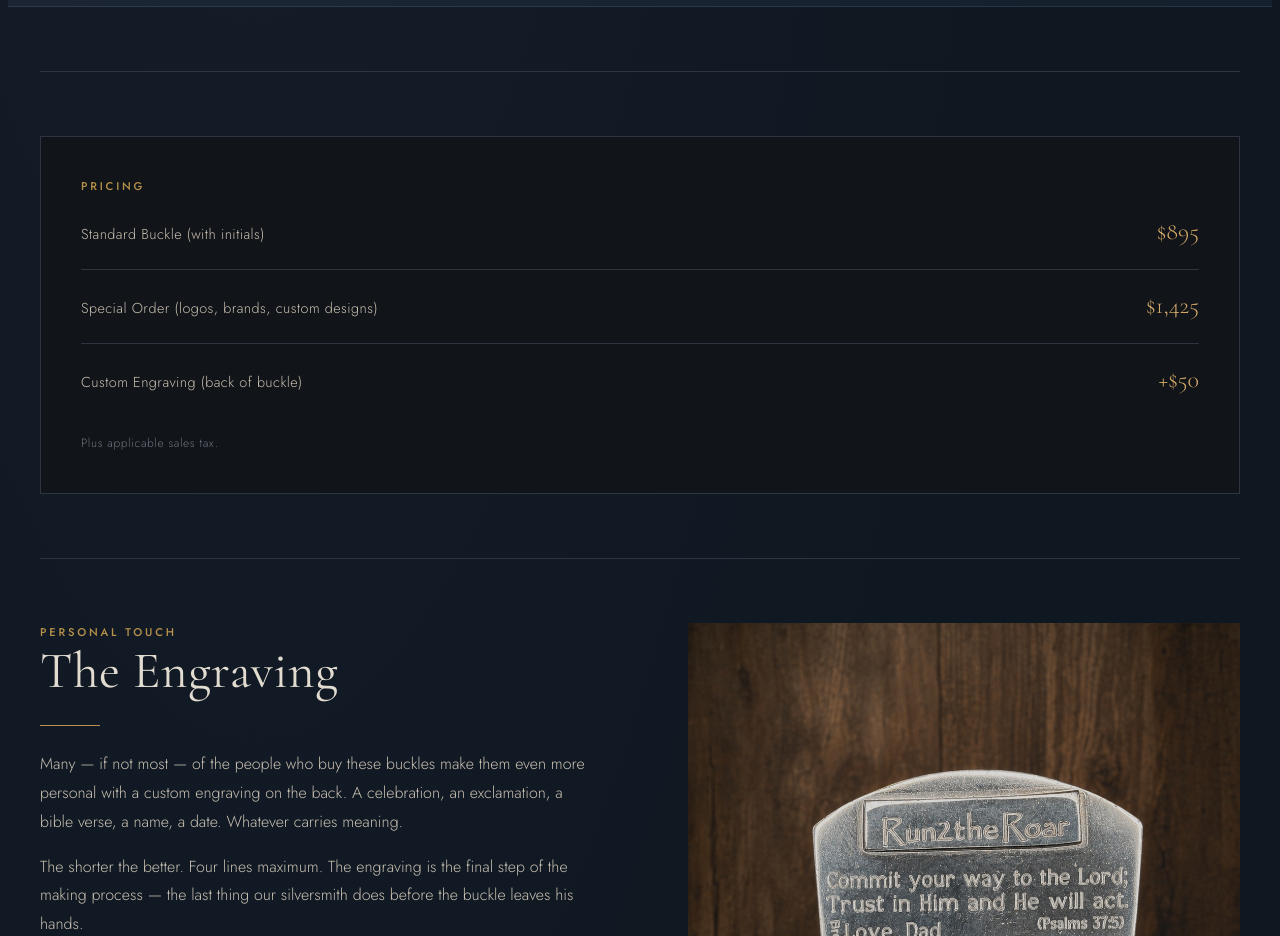
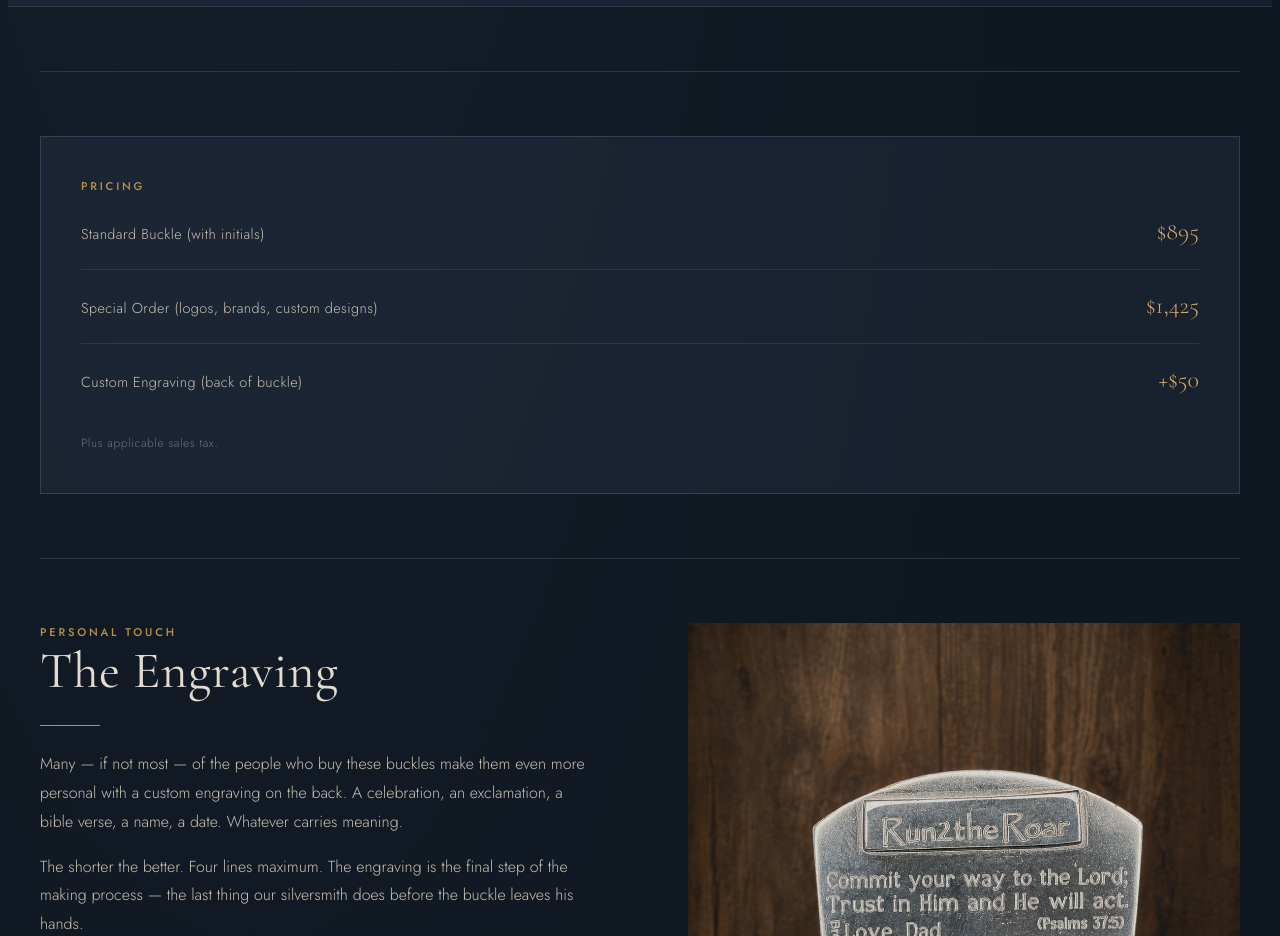
Before and after one commit to xanorchid-svg/bronco-buckle-company, a React (Vite) app: page /the-buckle in a window 1280 px wide. Shown: the part 1820-2756 px from the top of the page. Built offline with nearby package versions, Linux system fonts and the light colour scheme.

Commit message:
add steel blue tint to belt page and pricing/spec sections

```diff
--- a/src/pages/PageStyles.css
+++ b/src/pages/PageStyles.css
@@ -96,8 +96,8 @@
 
 /* ─── PRICING ───────────────────────────────── */
 .pricing-block {
-  background: var(--charcoal);
-  border: 1px solid var(--border);
+  background: rgba(148, 170, 222, 0.07);
+  border: 1px solid rgba(148, 170, 222, 0.2);
   padding: 2.5rem;
 }
 
@@ -106,7 +106,7 @@
   justify-content: space-between;
   align-items: baseline;
   padding: 1rem 0;
-  border-bottom: 1px solid var(--border);
+  border-bottom: 1px solid rgba(148, 170, 222, 0.15);
 }
 
 .pricing-row:last-of-type {
@@ -141,8 +141,8 @@
 }
 
 .belt-card {
-  background: var(--charcoal);
-  border: 1px solid var(--border);
+  background: rgba(148, 170, 222, 0.07);
+  border: 1px solid rgba(148, 170, 222, 0.2);
   padding: 2.5rem;
   transition: border-color 0.3s ease;
 }
--- a/src/pages/TheBelt.jsx
+++ b/src/pages/TheBelt.jsx
@@ -45,8 +45,9 @@ export default function TheBelt() {
         </div>
       </div>
 
-      <div className="section container">
-        <div className="section--steel two-col" style={{ padding: '3rem', margin: '0 -2rem 3rem', alignItems: 'center' }}>
+      <div className="section container" style={{ background: 'rgba(148, 170, 222, 0.06)', margin: '0', maxWidth: '100%', padding: '5rem 2rem' }}>
+        <div style={{ maxWidth: '1200px', margin: '0 auto' }}>
+          <div className="section--steel two-col" style={{ padding: '3rem', marginBottom: '3rem', alignItems: 'center' }}>
             <div>
               <p className="overline">The Foundation</p>
               <h2 className="headline">A buckle isn't much use<br />without a belt.</h2>
@@ -96,5 +97,6 @@ export default function TheBelt() {
           </div>
         </div>
       </div>
+    </div>
   );
 }
```
Lines whose indentation alone changed are shown as unchanged.
